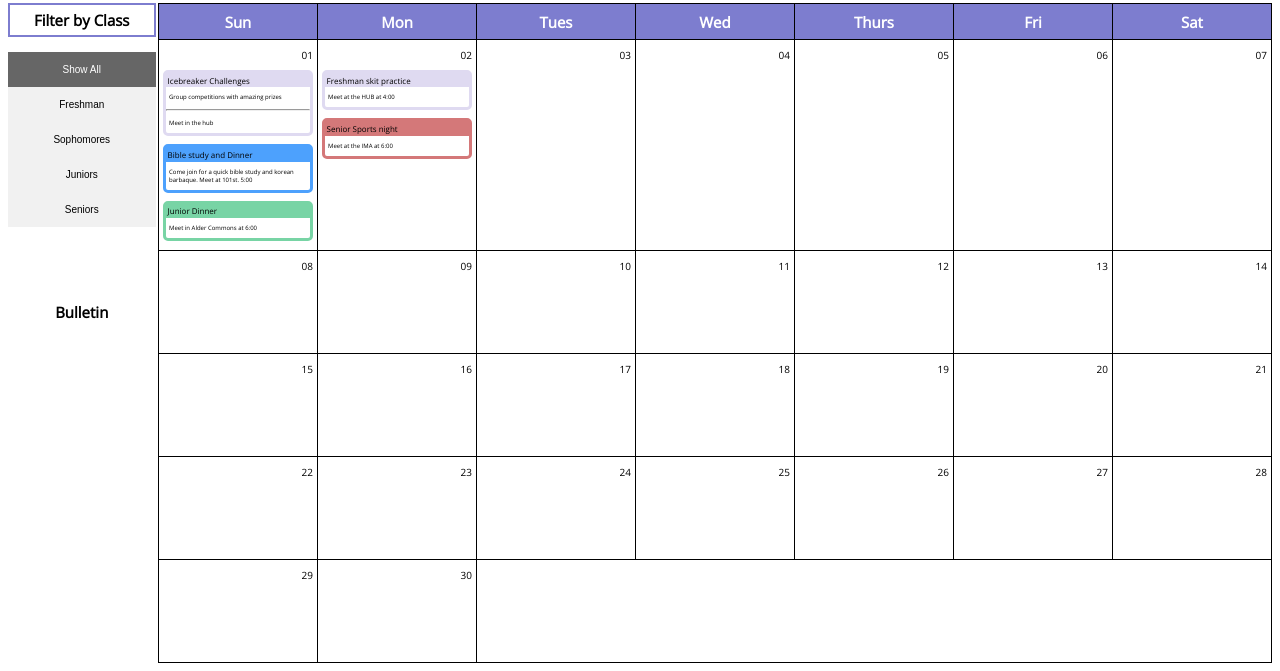
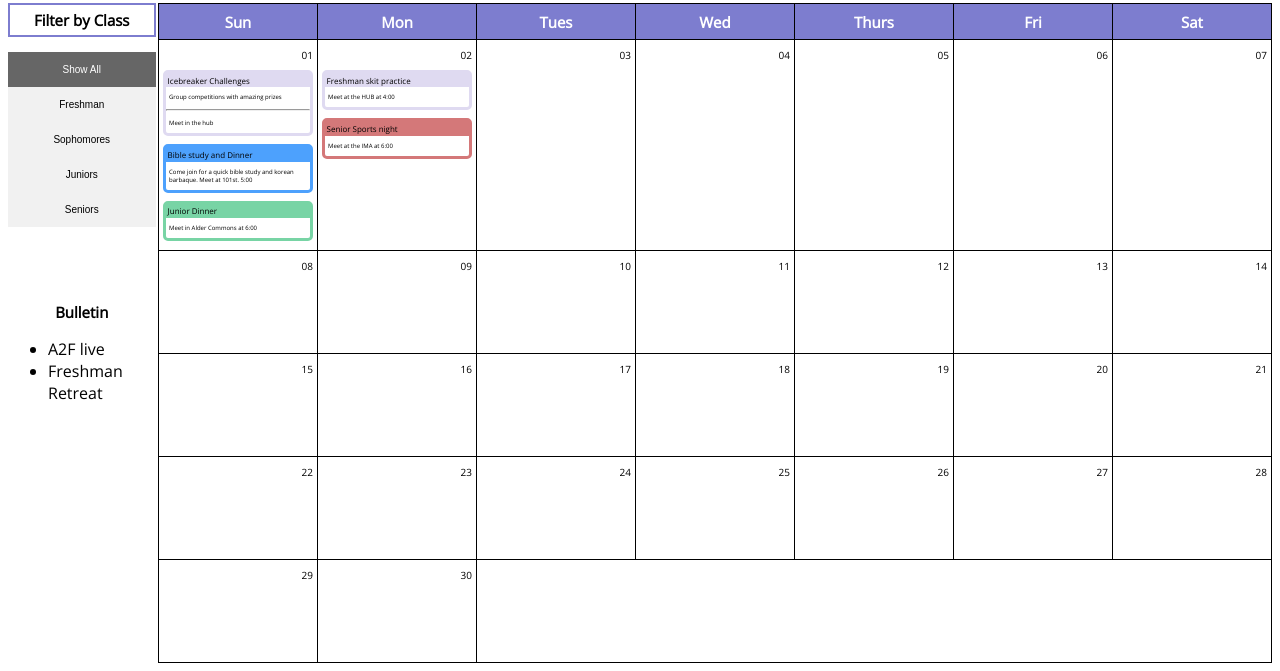
Before and after one commit to gp-seattle/gp-calendar, a plain HTML site: page data/GracepointCalendar.html in a window 1280 px wide. Shown: the part 204-875 px from the top of the page. Drawn offline with nearby package versions, Linux system fonts and the light colour scheme; a web font is replaced by a local one.

Commit message:
Added bulletin list

```diff
--- a/data/GracepointCalendar.css
+++ b/data/GracepointCalendar.css
@@ -1,5 +1,4 @@
 body {
-
   font-family: 'Open Sans', sans-serif;
   background-color: white;
   display: flex;
--- a/data/GracepointCalendar.html
+++ b/data/GracepointCalendar.html
@@ -24,7 +24,13 @@
 				<button class= "btn" onclick="filterSelection('junior')"> Juniors </button>
 				<button class= "btn" onclick="filterSelection('senior')"> Seniors </button>
 			</div>
+
+			<!-- /*This is the Bulletin*/ -->
 			<h3 class="Bulletin"> Bulletin </h3>
+				<ul>
+					<li> A2F live </li>
+					<li> Freshman Retreat </li>
+				</ul>
 		</div>
 		<div class="spacing">
 			<p> </p>
```
